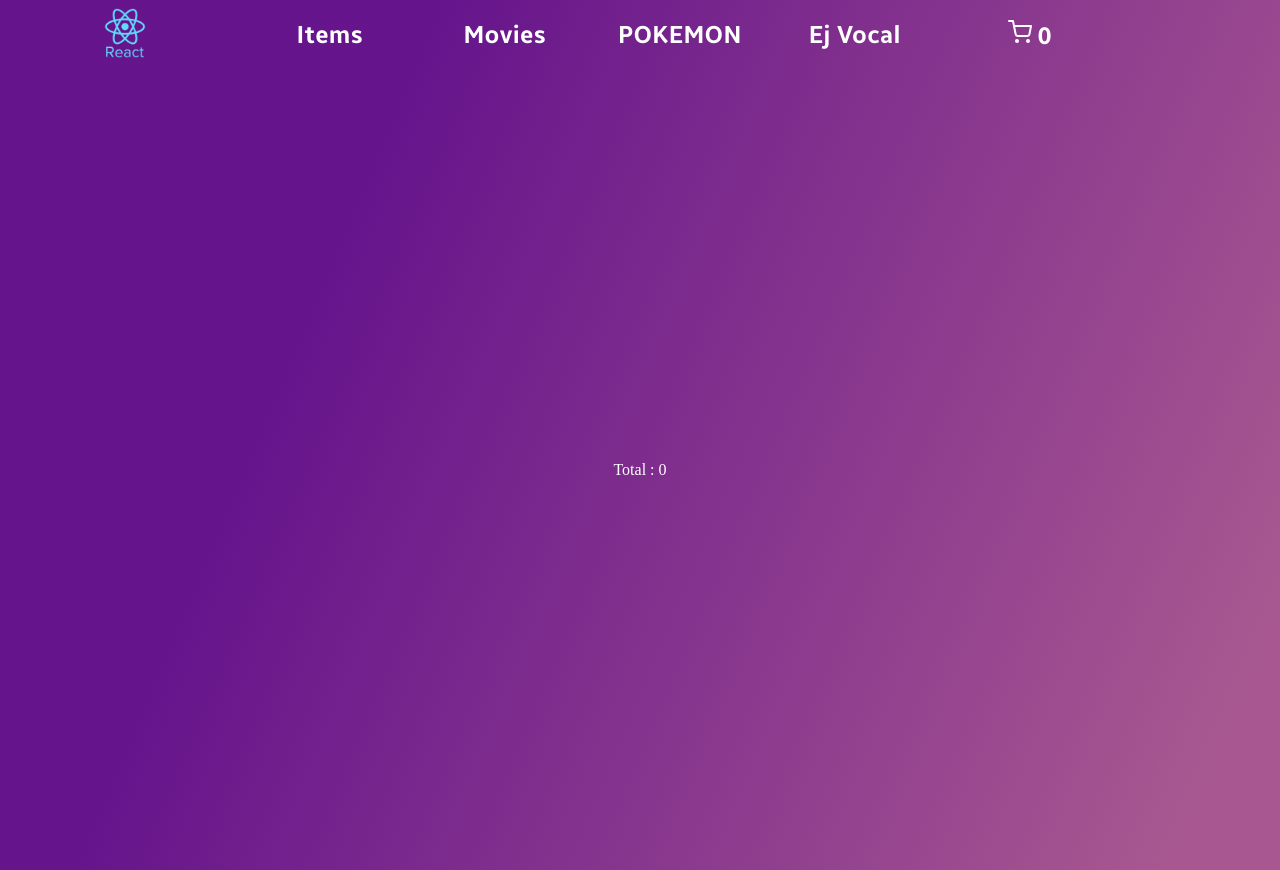
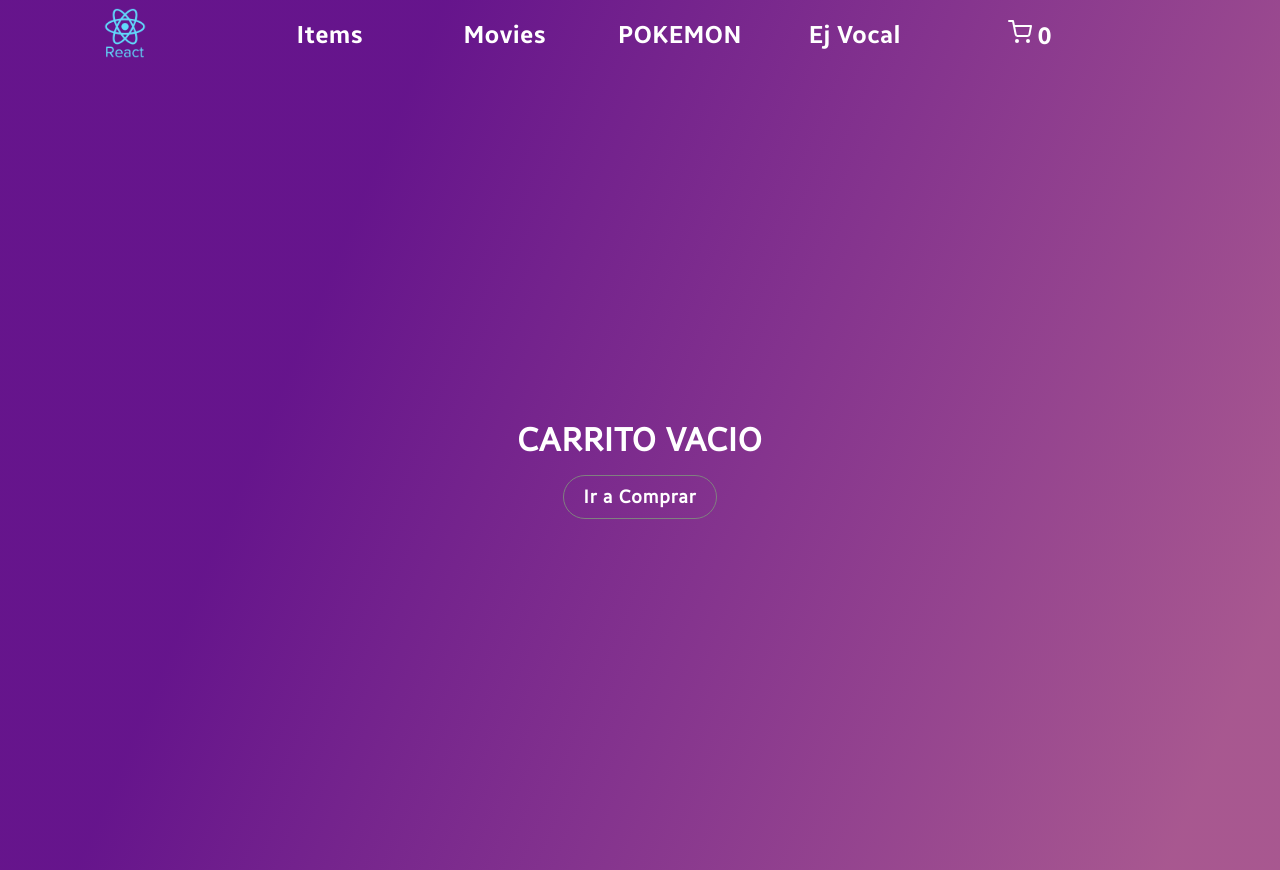
Before and after one commit to SmaelNicolas/ReactJs--Comision--34720, a React (Create React App) app: page /cart in a window 1280 px wide. Built offline with nearby package versions, Linux system fonts and the light colour scheme.

Commit message:
DESAFIO CART VIEW

```diff
--- a/src/Components/Cart/Cart.jsx
+++ b/src/Components/Cart/Cart.jsx
@@ -1,12 +1,14 @@
 import React, { useContext, useEffect, useState } from "react";
+import { Link } from "react-router-dom";
 import { CartContext } from "../../Context/CartContext";
 import { Loading } from "../Loading/Loading";
 import "./cart.css";
+import { ItemCard } from "./ItemCard";
 
 export const Cart = () => {
 	const [loading, setLoading] = useState(true);
 
-	const { quantityItems } = useContext(CartContext);
+	const { cart, quantityItems, clearCart } = useContext(CartContext);
 
 	const itemsInCart = quantityItems();
 
@@ -18,9 +20,21 @@ export const Cart = () => {
 
 	return loading ? (
 		<Loading />
+	) : itemsInCart === 0 ? (
+		<div className='cart--empty'>
+			<div className='cart--empty--text'>CARRITO VACIO</div>
+			<Link className='cart--empty--link' to='/items'>
+				Ir a Comprar
+			</Link>
+		</div>
 	) : (
 		<div className='cart--container'>
-			<div>Total : {itemsInCart}</div>
+			<button className='cart--emptyButton' onClick={() => clearCart()}>
+				VACIAR CARRITO
+			</button>
+			{cart.map((item) => (
+				<ItemCard item={item} />
+			))}
 		</div>
 	);
 };
--- /dev/null
+++ b/src/Components/Cart/ItemCard.jsx
@@ -0,0 +1,30 @@
+import React, { useContext } from "react";
+import { BsTrash } from "react-icons/bs";
+import { CartContext } from "../../Context/CartContext";
+import "./itemCard.css";
+
+export const ItemCard = ({ item }) => {
+	const { removeItem } = useContext(CartContext);
+
+	return (
+		<div className='itemCart--card'>
+			<div className='itemCart--card--title'>{item.title}</div>
+			<img
+				className='itemCart--card--img'
+				src={item.pictureUrl}
+				alt={item.title}
+				srcset=''
+			/>
+			<div className='itemCart--card--text'>
+				Cantidad : {item.quantity}
+			</div>
+			<div className='itemCart--card--text'>
+				Precio Total : {item.quantity * item.price}
+			</div>
+			<BsTrash
+				className='itemCart--card--trash'
+				onClick={() => removeItem(item.id)}
+			/>
+		</div>
+	);
+};
--- a/src/Components/Cart/cart.css
+++ b/src/Components/Cart/cart.css
@@ -2,7 +2,60 @@
 	width: 100%;
 	min-height: 100vh;
 	display: flex;
+	flex-direction: column;
+	gap: 25px;
 	justify-content: center;
 	align-items: center;
 	color: white;
 }
+
+.cart--empty {
+	width: 100%;
+	min-height: 100vh;
+	display: flex;
+	flex-direction: column;
+	gap: 10px;
+	justify-content: center;
+	align-items: center;
+}
+
+.cart--empty--text {
+	font-family: "SSRegular";
+	font-size: xx-large;
+	color: white;
+	font-weight: 900;
+	letter-spacing: 1px;
+}
+.cart--empty--link {
+	font-family: "SSRegular";
+	font-size: large;
+	color: white;
+	font-weight: 900;
+	letter-spacing: 1px;
+	text-decoration: none;
+	border: 1px solid grey;
+	padding: 10px 20px;
+	border-radius: 25px;
+	margin-top: 5px;
+	transition: all 0.2s;
+}
+
+.cart--empty--link:hover {
+	background-color: black;
+	border: 1px solid black;
+	transition: all 0.2s;
+}
+
+.cart--emptyButton {
+	background-color: red;
+	padding: 5px 10px;
+	border: none;
+	border-radius: 20px;
+	cursor: pointer;
+	transition: all 0.2s;
+}
+
+.cart--emptyButton:hover {
+	background-color: orange;
+	transition: all 0.2s;
+}
--- /dev/null
+++ b/src/Components/Cart/itemCard.css
@@ -0,0 +1,33 @@
+.itemCart--card {
+	width: 650px;
+	height: 350px;
+	border: 3px solid black;
+	display: flex;
+	flex-direction: row;
+	flex-wrap: wrap;
+	align-items: center;
+	justify-content: space-between;
+	padding: 5px;
+}
+
+.itemCart--card--title {
+	width: 100%;
+	text-align: center;
+}
+
+.itemCart--card--img {
+	object-fit: contain;
+}
+
+.itemCart--card--text {
+	width: 150px;
+}
+
+.itemCart--card--trash {
+	width: 25px;
+	height: 25px;
+}
+.itemCart--card--trash:hover {
+	cursor: pointer;
+	color: black;
+}
```
